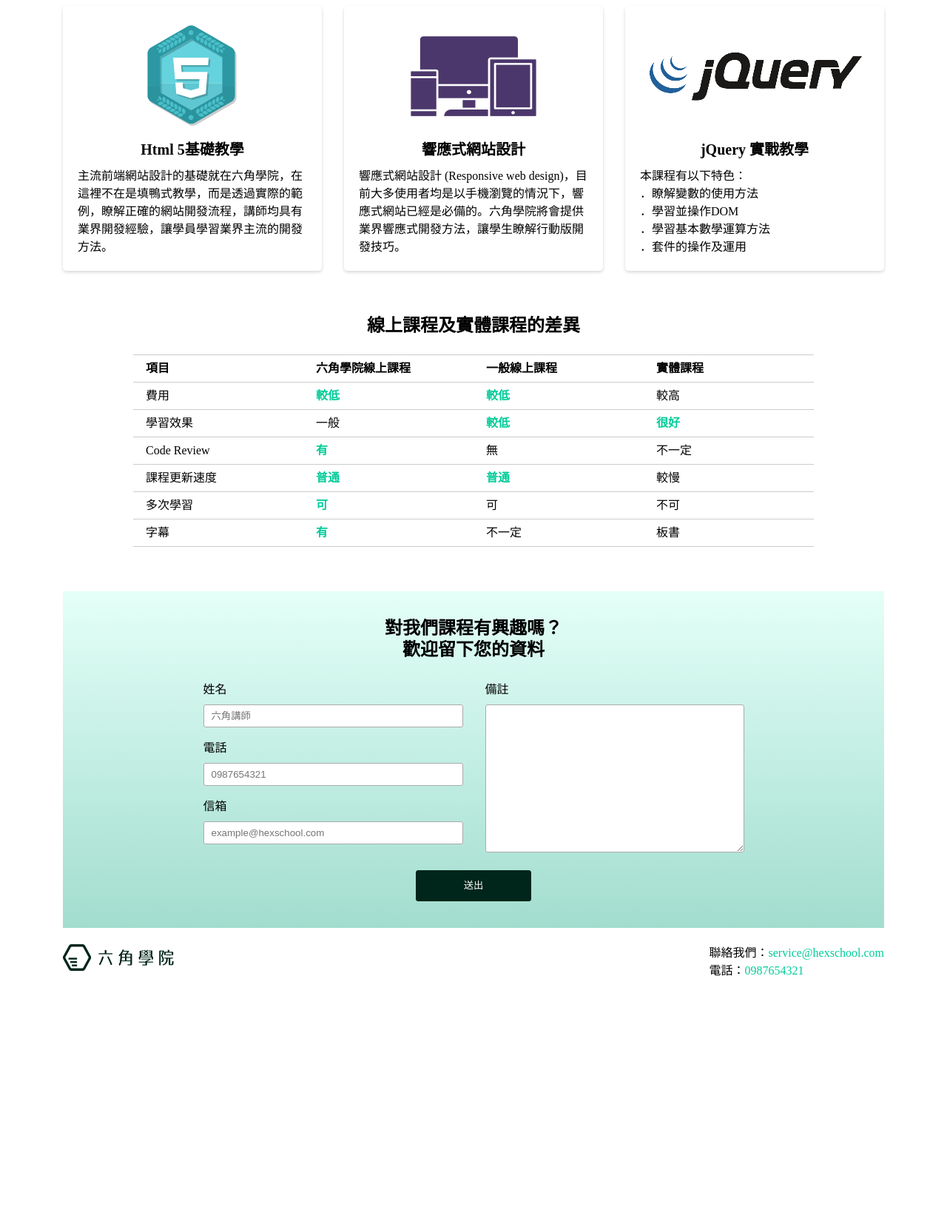
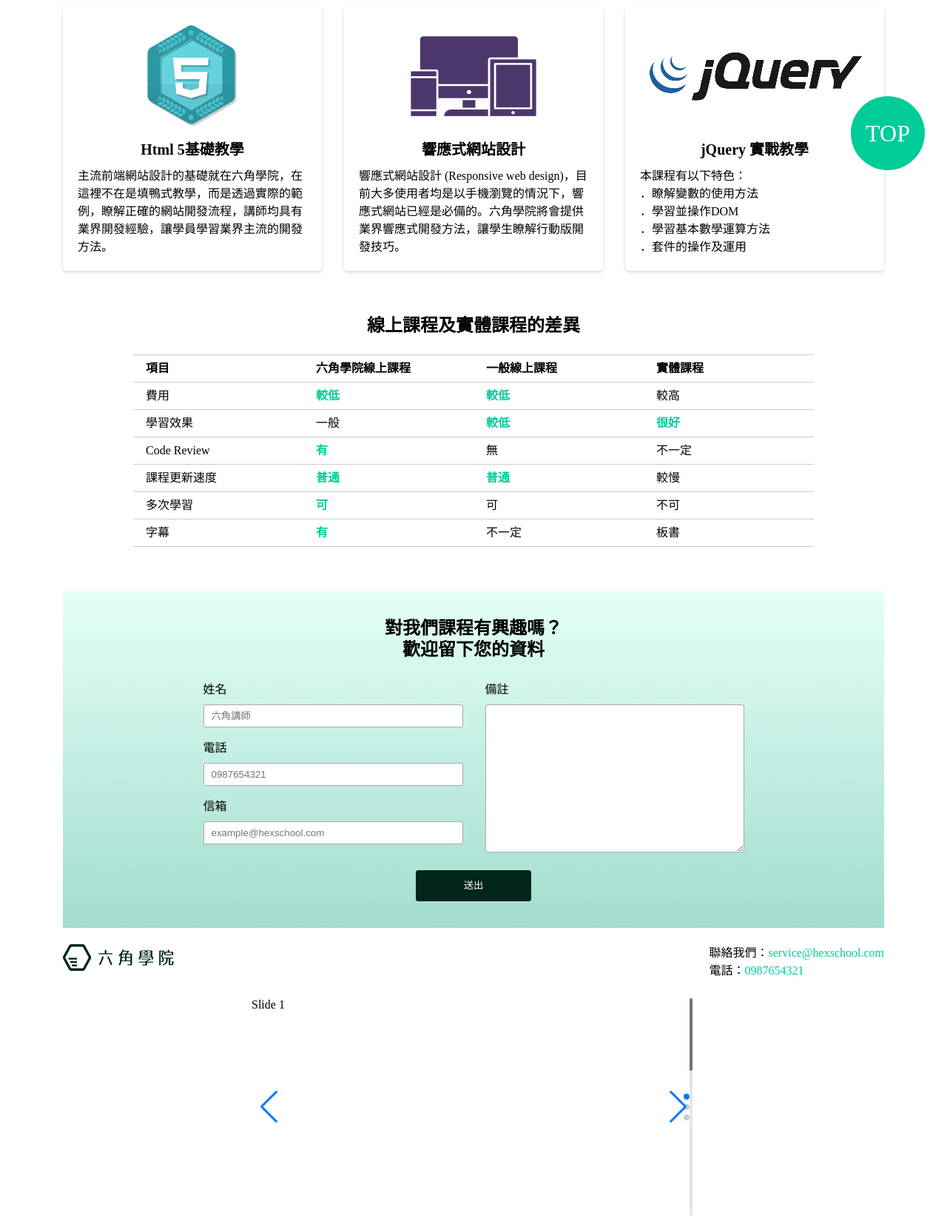
Before and after one commit to piggy-learning/PSD-Practice-HexFrontPage, a plain HTML site: page index.html in a window 1280 px wide. Shown: the part 540-2186 px from the top of the page at 74% size. Before the commit the page ends 1886 px from the top, so only its background shows below. Drawn offline with nearby package versions, Linux system fonts and the light colour scheme.

Commit message:
add goTop button

```diff
--- a/CSS/styles.css
+++ b/CSS/styles.css
@@ -281,3 +281,21 @@ a {
 .footer .contact-info a {
   color: #00CC99;
 }
+.swiper {
+  width: 600px;
+  height: 300px;
+}
+.goTop{
+  display: block;
+  position: fixed;
+  width: 100px;
+  height: 100px;
+  border-radius: 50px;
+  text-align: center;
+  line-height: 100px;
+  right: 30px;
+  bottom: 30px;
+  font-size: 32px;
+  background-color: #00CC99;
+  color: #FFFFFF;
+}
--- a/index.html
+++ b/index.html
@@ -11,11 +11,14 @@
   <meta property="og:type" content="website" />
   <link rel="stylesheet" href="CSS/cssreset.css" />
   <link rel="stylesheet" href="CSS/styles.css" />
+  <link rel="stylesheet" href="https://cdn.jsdelivr.net/npm/swiper@11/swiper-bundle.min.css" />
   <script src="https://code.jquery.com/jquery-2.2.4.min.js"
-  integrity="sha256-BbhdlvQf/xTY9gja0Dq3HiwQF8LaCRTXxZKRutelT44=" crossorigin="anonymous"></script>
+    integrity="sha256-BbhdlvQf/xTY9gja0Dq3HiwQF8LaCRTXxZKRutelT44=" crossorigin="anonymous"></script>
+  <script src="https://cdn.jsdelivr.net/npm/swiper@11/swiper-bundle.min.js"></script>
   <script src="js/all.js"></script>
-  <title>HTML課程作業</title>
 </head>
+
+
 <body>
   <div class="container">
     <div class="header">
@@ -155,7 +158,49 @@
         <li>電話：<a href="tel:+886-0987654321">0987654321</a></li>
       </ul>
     </div>
+    <a href="#top" class="goTop">TOP</a>
+
+    <div class="swiper">
+      <!-- Additional required wrapper -->
+      <div class="swiper-wrapper">
+        <!-- Slides -->
+        <div class="swiper-slide">Slide 1</div>
+        <div class="swiper-slide">Slide 2</div>
+        <div class="swiper-slide">Slide 3</div>
+        ...
+      </div>
+      <!-- If we need pagination -->
+      <div class="swiper-pagination"></div>
+
+      <!-- If we need navigation buttons -->
+      <div class="swiper-button-prev"></div>
+      <div class="swiper-button-next"></div>
+
+      <!-- If we need scrollbar -->
+      <div class="swiper-scrollbar"></div>
+    </div>
   </div>
+  <script>const swiper = new Swiper('.swiper', {
+    // Optional parameters
+    direction: 'vertical',
+    loop: true,
+
+    // If we need pagination
+    pagination: {
+      el: '.swiper-pagination',
+    },
+
+    // Navigation arrows
+    navigation: {
+      nextEl: '.swiper-button-next',
+      prevEl: '.swiper-button-prev',
+    },
+
+    // And if we need scrollbar
+    scrollbar: {
+      el: '.swiper-scrollbar',
+    },
+  });</script>
 </body>
 
 </html>
--- a/js/all.js
+++ b/js/all.js
@@ -3,4 +3,11 @@ $(document).ready(function(){
     event.preventDefault();
     $(this).find('ul').stop().slideToggle(200);
   });
+  $('.goTop').click(function (e) {
+    e.preventDefault();
+    $('html,body').animate({
+      scrollTop: 0
+    }, 600);
+  });
+
 });
```
